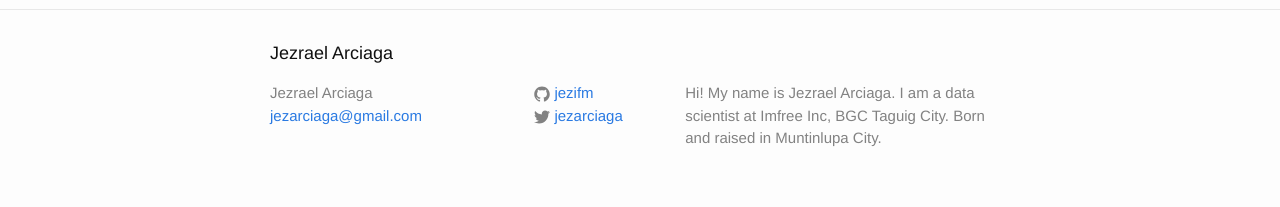
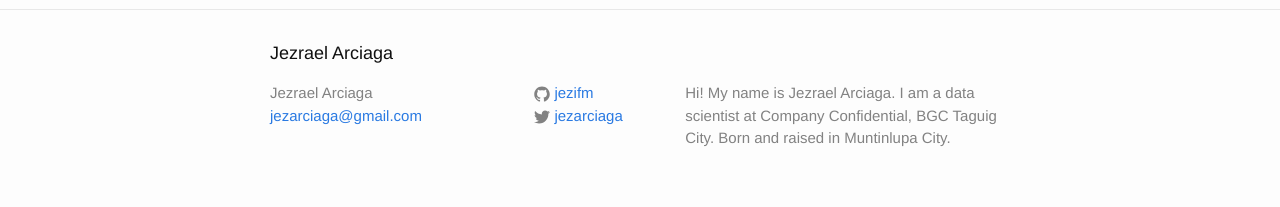
Before and after one commit to dharmeshkakadia/jezifm.github.io, a Jekyll site: the page built from index.html, in a window 1280 px wide. Shown: the part 737-944 px from the top of the page. Built offline with Jekyll 4.4.1, drawn with Linux system fonts in a browser that asks for light colours.

Commit message:
Cleaning things

```diff
--- a/_config.yml
+++ b/_config.yml
@@ -20,7 +20,7 @@
 title: Jezrael Arciaga
 email: jezarciaga@gmail.com
 description: >
-  Hi! My name is Jezrael Arciaga. I am a data scientist at Imfree Inc, BGC Taguig City. Born and raised in Muntinlupa City.
+  Hi! My name is Jezrael Arciaga. I am a data scientist at Company Confidential, BGC Taguig City. Born and raised in Muntinlupa City.
 baseurl: ""
 url: "http://jezifm.github.io"
 repository: jezifm/jezifm.github.io
```
